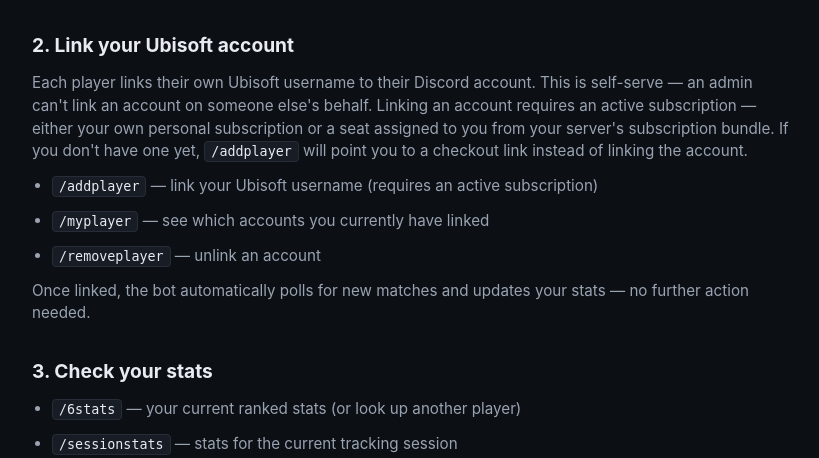
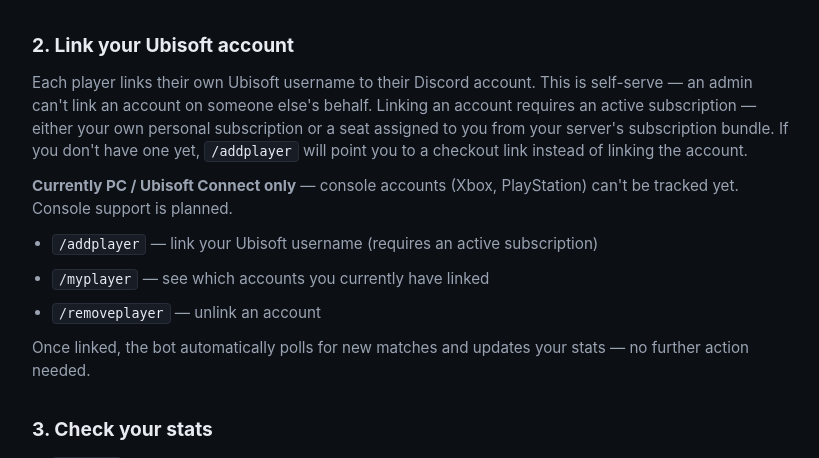
Before and after one commit to DeplorableTM/breachreportbot-site, a Flask app: page /guide in a window 1280 px wide. Shown: the part 417-875 px from the top of the page, without its empty margins (228-1047 px from the left). Run offline with Flask 3, Linux system fonts and the light colour scheme.

Commit message:
Disclose PC/Ubisoft Connect-only limitation on homepage and guide
Console (Xbox, PlayStation) accounts can't be tracked yet -- calling
this out before purchase rather than leaving console players to
discover it after subscribing.

```diff
--- a/static/style.css
+++ b/static/style.css
@@ -90,6 +90,7 @@ nav a:hover { color: var(--text); }
   margin-bottom: 32px;
 }
 .cta-row { display: flex; gap: 12px; justify-content: center; flex-wrap: wrap; }
+.platform-note { color: var(--text-dim); font-size: 0.82rem; margin-top: 16px; }
 
 /* Coming Soon overlay -- disables a control visually/functionally while keeping
    its underlying href/logic completely intact for easy re-enabling later. */
--- a/templates/guide.html
+++ b/templates/guide.html
@@ -20,6 +20,8 @@
   account requires an active subscription — either your own personal subscription or a
   seat assigned to you from your server's subscription bundle. If you don't have one yet,
   <code>/addplayer</code> will point you to a checkout link instead of linking the account.</p>
+  <p><strong>Currently PC / Ubisoft Connect only</strong> — console accounts (Xbox,
+  PlayStation) can't be tracked yet. Console support is planned.</p>
   <ul>
     <li><code>/addplayer</code> — link your Ubisoft username (requires an active subscription)</li>
     <li><code>/myplayer</code> — see which accounts you currently have linked</li>
--- a/templates/index.html
+++ b/templates/index.html
@@ -13,6 +13,7 @@
       <a class="btn btn-primary" href="{{ invite_url }}">Add to Discord</a>
       <a class="btn btn-ghost" href="#features">See what it does</a>
     </div>
+    <p class="platform-note">Currently PC / Ubisoft Connect only — console support (Xbox, PlayStation) is planned.</p>
   </div>
 </section>
 
```
